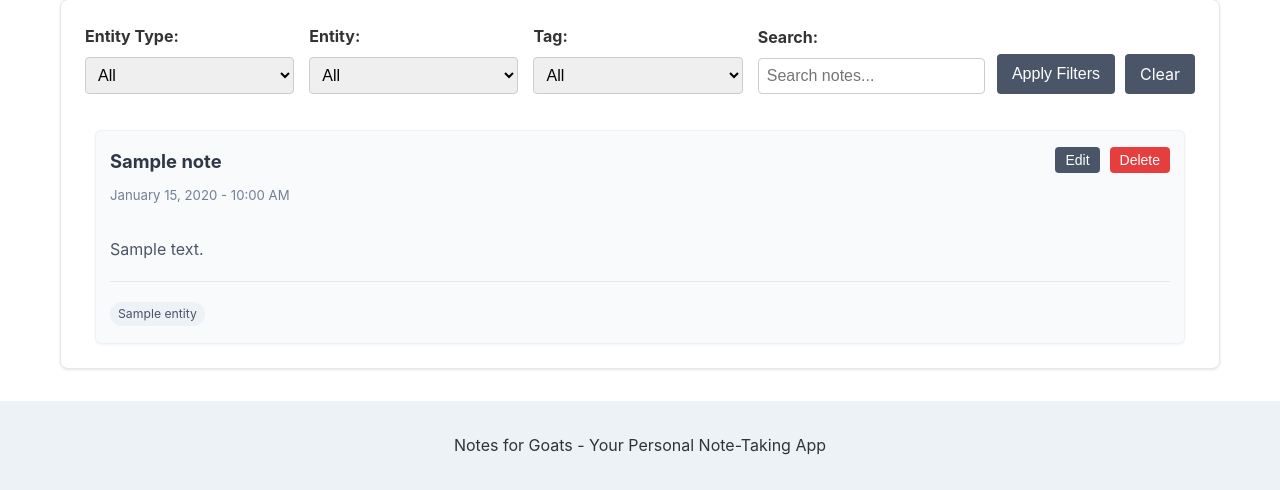
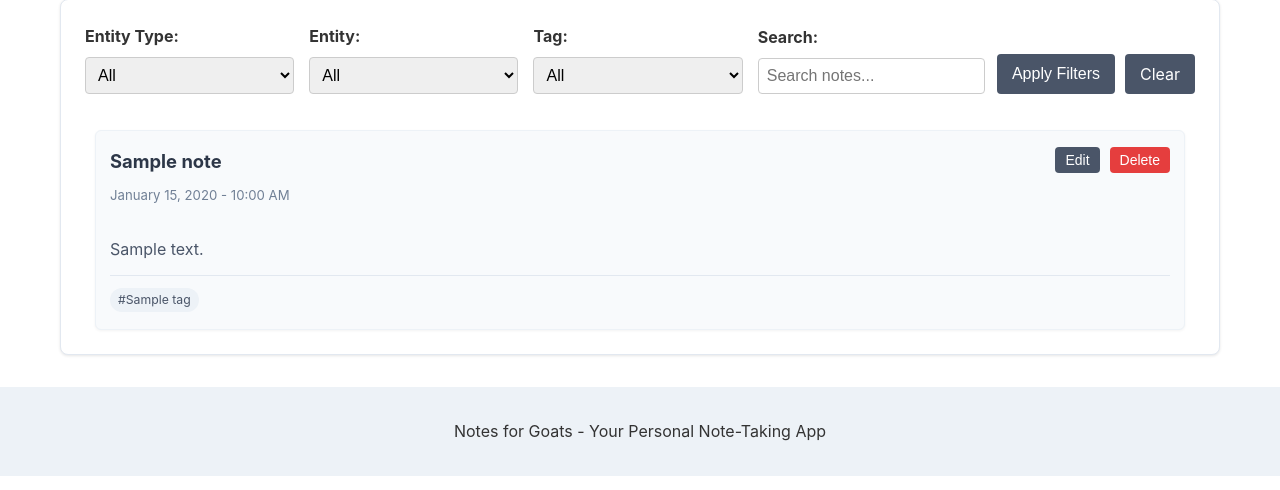
Before and after one commit to emily-flambe/notes-for-goats, a Django app: page /workspaces/1/note/ in a window 1280 px wide. Shown: the part 329-819 px from the top of the page. Run offline with Django 5.2, Linux system fonts and the light colour scheme; tables that the repository leaves empty hold one stand-in row (values such as "Sample post").

Commit message:
auto-create tags when creating entities (#26)
* automatically create tag for new entity

* show tags instead of entities in note list

```diff
--- a/notes_for_goats/notekeeper/models.py
+++ b/notes_for_goats/notekeeper/models.py
@@ -92,10 +92,20 @@ class Entity(models.Model):
         return [tag.name for tag in self.tags.all()]
 
     def save(self, *args, **kwargs):
-        # First save the entity
+        """Override save to ensure the entity has a tag matching its name"""
+        # First save the entity itself
         super().save(*args, **kwargs)
 
-        # If we have tags, update relationships
+        # Ensure a tag exists with the same name as the entity (lowercase for consistency)
+        entity_name_tag, created = Tag.objects.get_or_create(
+            workspace=self.workspace,
+            name=self.name.lower()
+        )
+
+        # Link this tag to the entity if not already linked
+        self.tags.add(entity_name_tag)
+
+        # Now handle the regular tag relationships
         if hasattr(self, 'tags') and self.pk:
             self.update_relationships_from_tags()
 
--- a/notes_for_goats/notekeeper/templates/notekeeper/note/list.html
+++ b/notes_for_goats/notekeeper/templates/notekeeper/note/list.html
@@ -98,12 +98,12 @@
                                 {{ entry.content|linebreaks }}
                             </div>
 
-                            {% if entry.referenced_entities.all %}
-                                <div class="journal-entities">
-                                    <div class="entity-list">
-                                        {% for entity in entry.referenced_entities.all %}
-                                            <span class="entity-reference">
-                                                {{ entity.name }}
+                            {% if entry.tags.all %}
+                                <div class="journal-tags">
+                                    <div class="note-list">
+                                        {% for tag in entry.tags.all %}
+                                            <span class="note-tag">
+                                                #{{ tag.name }}
                                             </span>
                                         {% endfor %}
                                     </div>
@@ -173,14 +173,14 @@
         color: #4a5568;
     }
 
-    .entity-list {
+    .note-list {
         display: flex;
         flex-wrap: wrap;
         gap: 6px; /* Reduced from 8px */
         margin-top: 3px; /* Reduced from 5px */
     }
 
-    .entity-reference {
+    .note-tag {
         display: inline-block;
         padding: 2px 8px;
         margin: 1px 4px 1px 0; /* Slightly reduced margins */
@@ -191,7 +191,7 @@
         text-decoration: none;
     }
 
-    .entity-reference:hover {
+    .note-tag:hover {
         background-color: #e2e8f0;
         color: #2d3748;
         text-decoration: none;
@@ -295,6 +295,14 @@
     .no-results-message a:hover {
         text-decoration: underline;
     }
+
+    .journal-tags {
+        font-size: 0.9em;
+        color: #4a5568;
+        margin-top: 0rem;
+        padding-top: 0.5rem;
+        border-top: 1px solid #e2e8f0;
+    }
 </style>
 {% endblock %}
 
```
